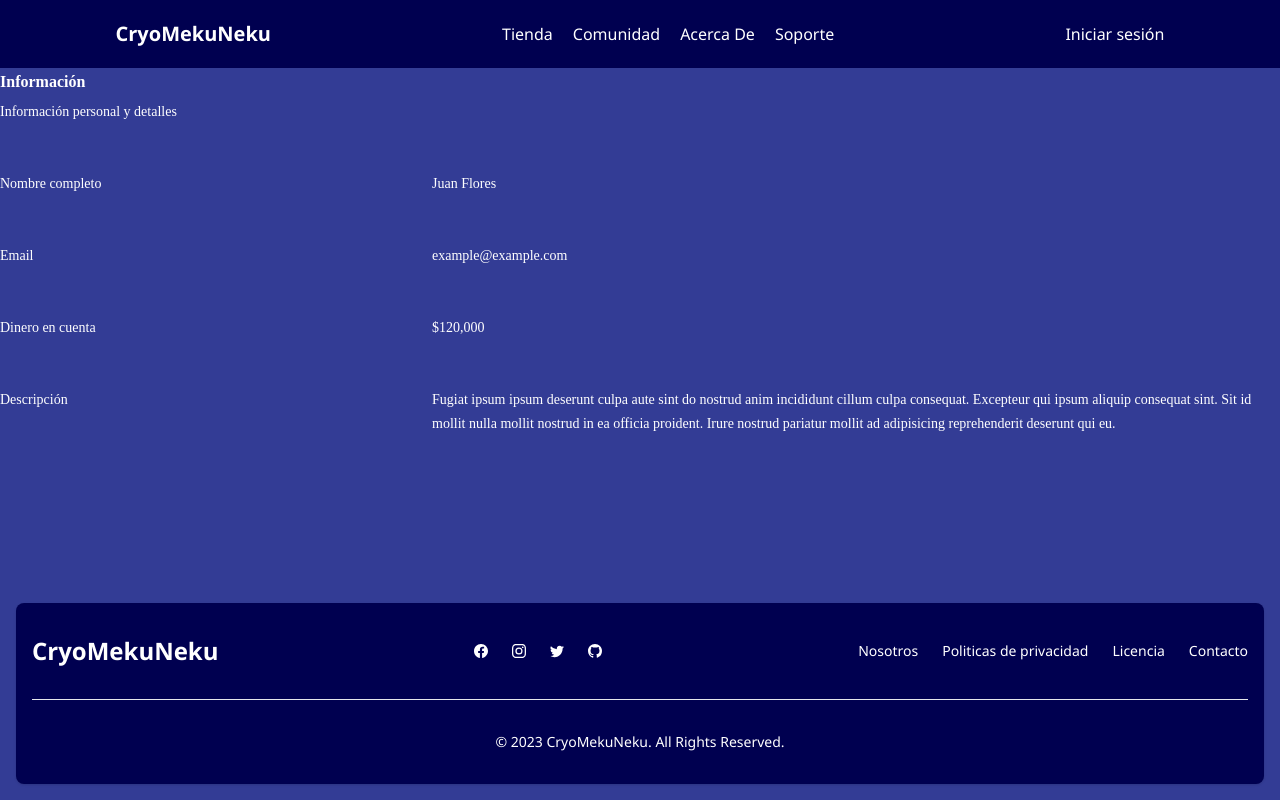
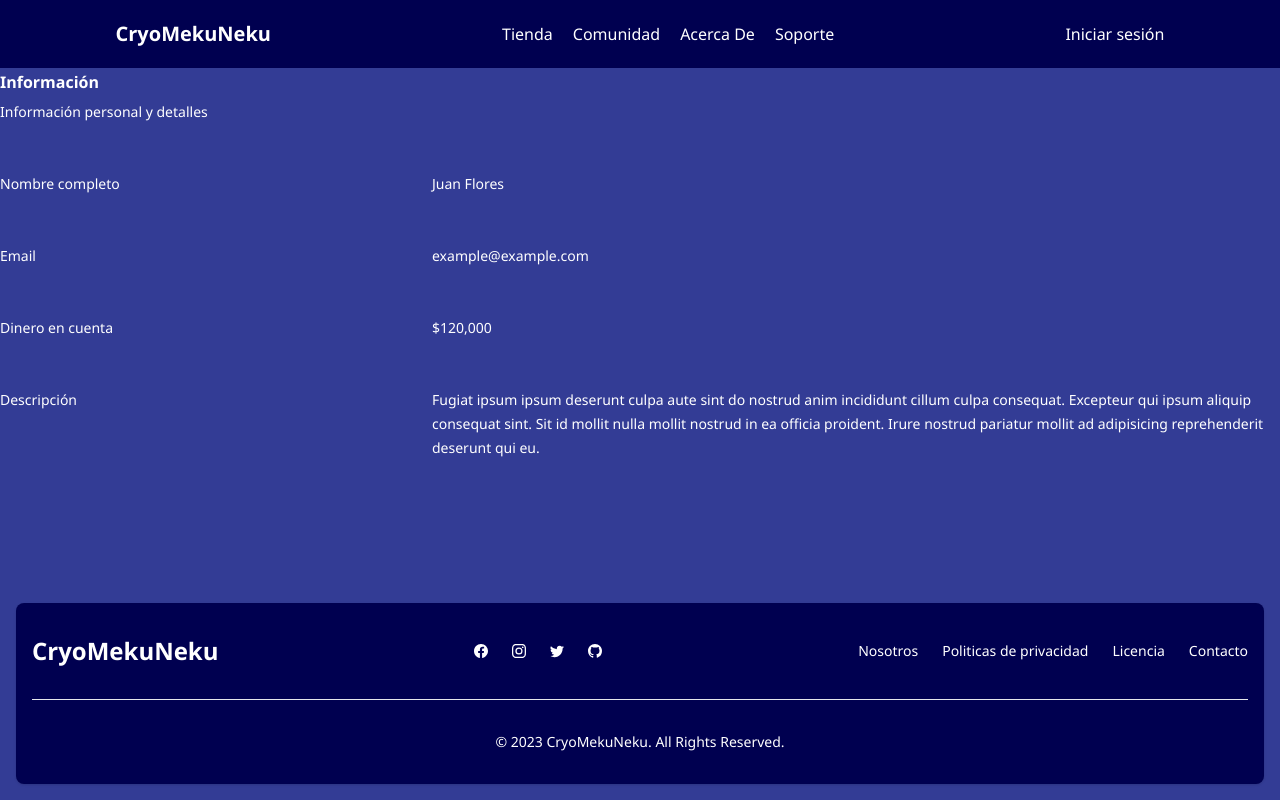
Before and after one commit to Dp100131/CryoMekuNeku, a React (Create React App) app: page /profile in a window 1280 px wide. Built offline with nearby package versions, Linux system fonts and the light colour scheme; the HTML template or start-up script is replaced by a standard one.

Commit message:
Profile1

```diff
--- a/src/Pages/ProfilePage/index.css
+++ b/src/Pages/ProfilePage/index.css
@@ -1,3 +1,3 @@
-*{
+.font-family-profile{
     font-family: 'Segoe UI', Tahoma, Geneva, Verdana, sans-serif;
 }
```
